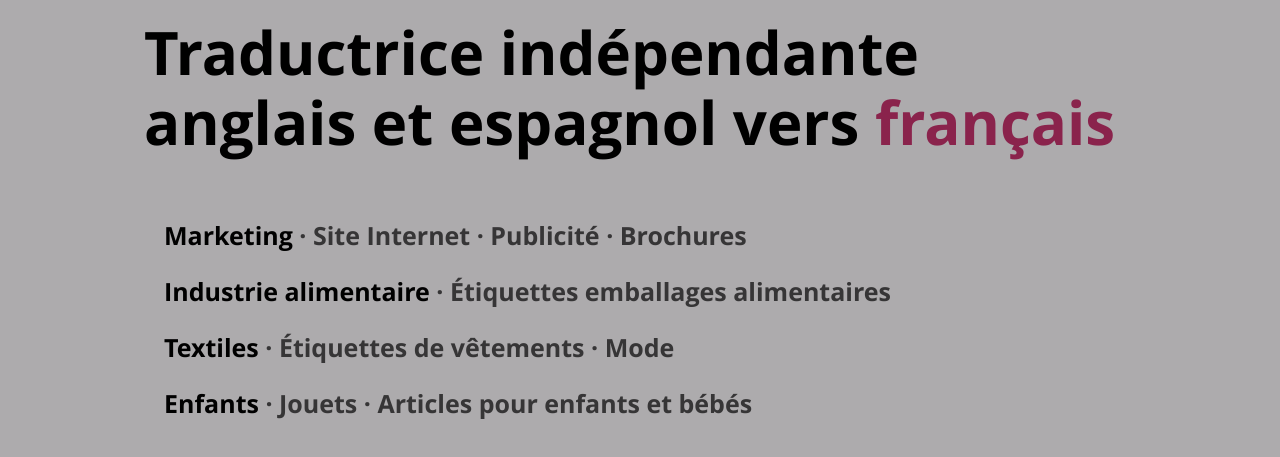
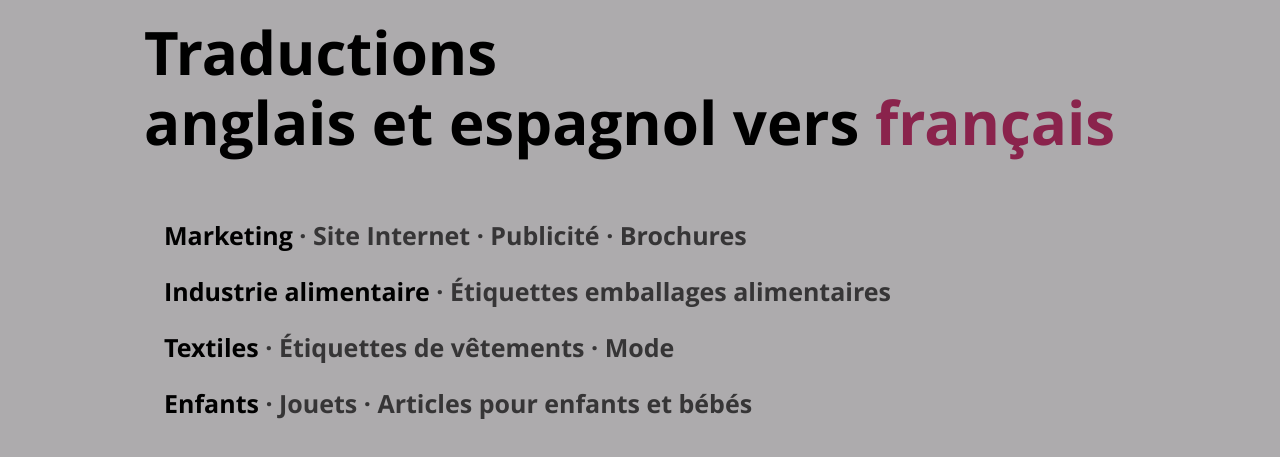
Before and after one commit to CharleneHuteau/CharleneHuteau.github.io, a plain HTML site: page indexFR.html in a window 1280 px wide. Shown: the part 163-620 px from the top of the page. Drawn offline with Linux system fonts and the light colour scheme.

Commit message:
Update indexFR.html

```diff
--- a/indexFR.html
+++ b/indexFR.html
@@ -101,7 +101,7 @@
          <!-- Home body -->
          <div class="vbox wb_container bodyContent" id="bodyHome" style=" visibility: hidden;">
 		   <div id="wb_element_instance5" class="wb_element" style=" line-height: normal;">
-			  <h1 class="wb-stl-heading1"><span style="color:#000000;">Traductrice indépendante </span></h1> <h1 class="wb-stl-heading1"><span style="color:#000000;">anglais et espagnol vers&nbsp;<span style="color:#8a234c;">français</span></span></h1>
+			  <h1 class="wb-stl-heading1"><span style="color:#000000;">Traductions </span></h1> <h1 class="wb-stl-heading1"><span style="color:#000000;">anglais et espagnol vers&nbsp;<span style="color:#8a234c;">français</span></span></h1>
 		   </div>
 		   <div id="wb_element_instance6" class="wb_element" style=" line-height: normal;">
 			  <h4 class="wb-stl-pagetitle"><span style="color:#000000;">Marketing</span><span style="color:#363536;"> · Site Internet · Publicité · Brochures</span></h4>
```
